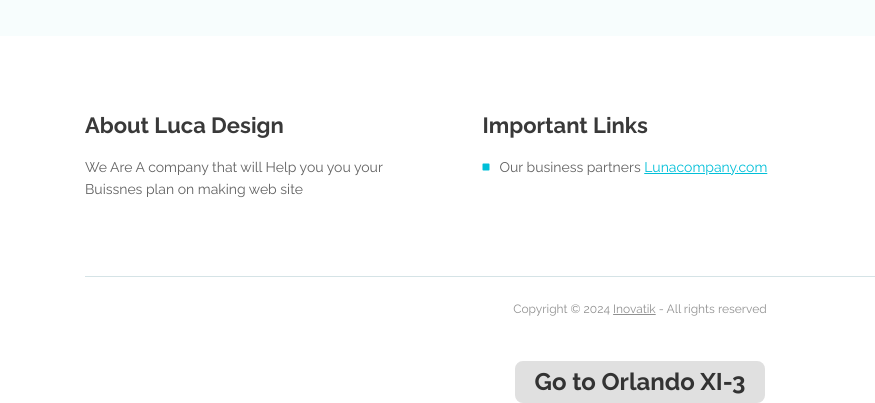
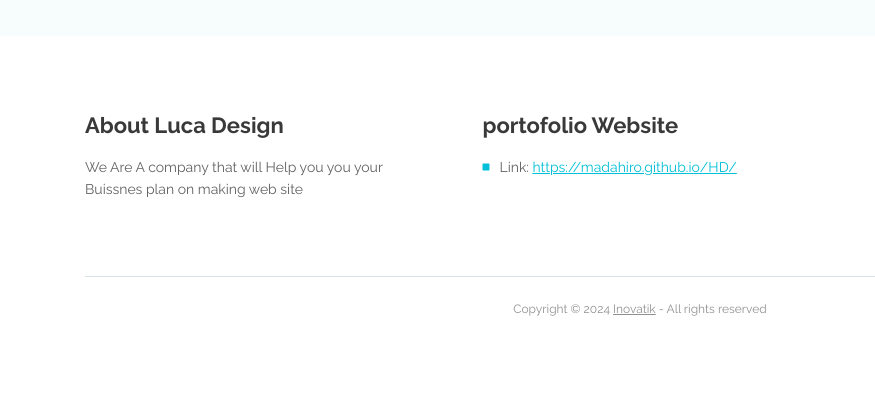
Before and after one commit to Orlando-N/hiromada, a plain HTML site: page index.html in a window 1280 px wide. Shown: the part 7048-7451 px from the top of the page, 0-875 px from the left. After the commit the page ends 7389 px from the top, so only its background shows below. Drawn offline with Linux system fonts and the light colour scheme; files whose address does not match are found by name.

Commit message:
index.html

```diff
--- a/index.html
+++ b/index.html
@@ -865,11 +865,11 @@
                 </div> <!-- end of col -->
                 <div class="col-md-4">
                     <div class="footer-col middle">
-                        <h4>Important Links</h4>
+                        <h4>portofolio Website</h4>
                         <ul class="list-unstyled li-space-lg">
                             <li class="media">
                                 <i class="fas fa-square"></i>
-                                <div class="media-body">Our business partners <a class="turquoise" href="#your-link">Lunacompany.com</a></div>
+                                <div class="media-body">Link: <a class="turquoise" href="#your-link">https://madahiro.github.io/HD/</a></div>
                             </li>
                             </li>
                         </ul>
@@ -939,21 +939,6 @@
     <script src="js/validator.min.js"></script> <!-- Validator.js - Bootstrap plugin that validates forms -->
     <script src="js/scripts.js"></script> <!-- Custom scripts -->
 
-<!--portofolo-->
-	<a href="https://orlando-n.github.io/Orlando-XI-3/" target="_blank" style="
-    display: block;
-    text-align: center;
-    font-size: 24px;
-    font-weight: bold;
-    margin: 20px auto;
-    text-decoration: none;
-    color: #333;
-    background-color: #e0e0e0;
-    padding: 10px 20px;
-    border-radius: 8px;
-    width: fit-content;">
-    Go to Orlando XI-3
-</a>
 
 </body>
 </html>
```
